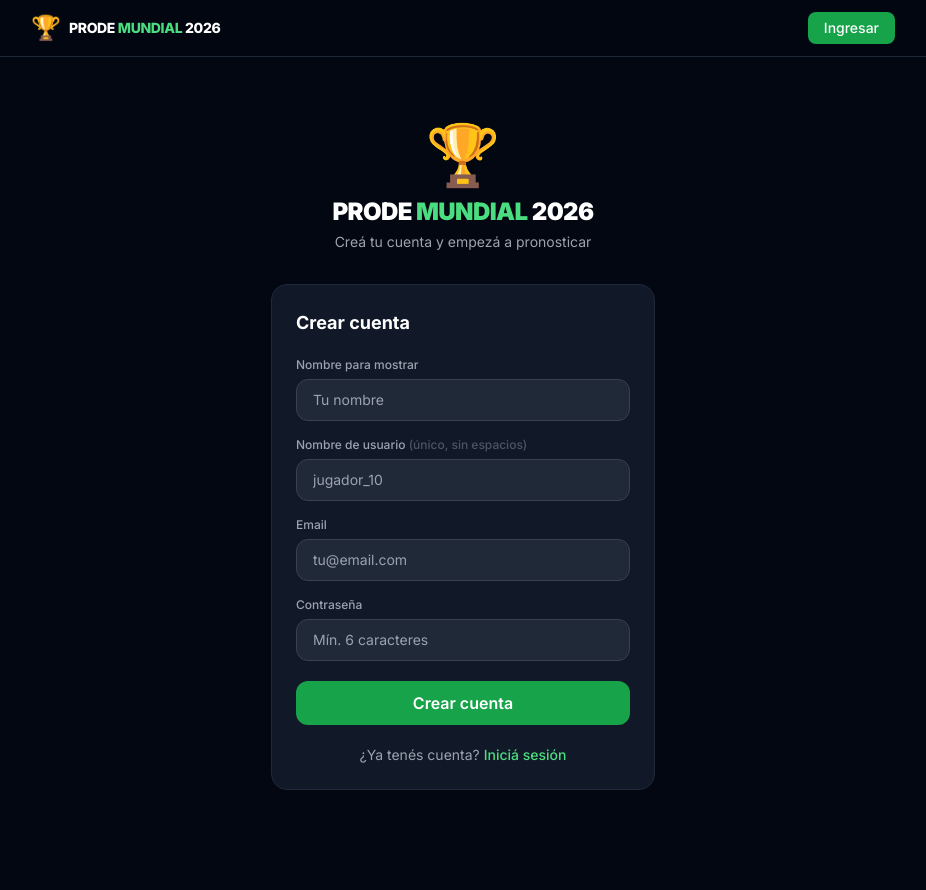
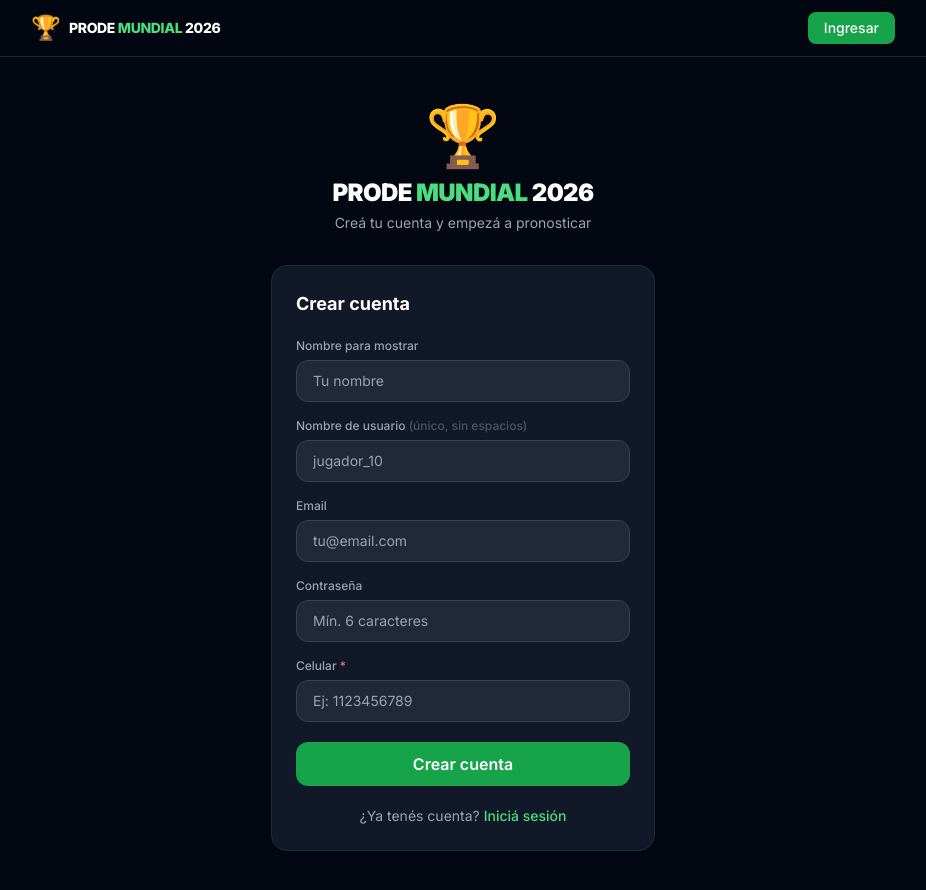
Before and after one commit to franciscollorente69-dotcom/Prode-Mundial, a React (Vite) app: page /register in a window 1280 px wide. Shown: the top 890 px of the page, without its empty margins (177-1103 px from the left). Before the commit the page ends 857 px from the top, so only its background shows below. Built offline with nearby package versions, Linux system fonts and the light colour scheme; no server answers.

Commit message:
celular obligatorio en registro

```diff
--- a/src/firebase/auth.js
+++ b/src/firebase/auth.js
@@ -7,7 +7,7 @@ import {
 import { doc, setDoc, getDoc, serverTimestamp } from 'firebase/firestore'
 import { auth, db } from './config'
 
-export const registerUser = async (email, password, username, displayName) => {
+export const registerUser = async (email, password, username, displayName, phone = '') => {
   const usernameDoc = await getDoc(doc(db, 'usernames', username.toLowerCase()))
   if (usernameDoc.exists()) {
     throw new Error('El nombre de usuario ya está en uso')
@@ -21,6 +21,7 @@ export const registerUser = async (email, password, username, displayName) => {
     email,
     username: username.toLowerCase(),
     displayName,
+    phone,
     isAdmin: false,
     approved: false,
     totalPoints: 0,
--- a/src/pages/AdminPage.jsx
+++ b/src/pages/AdminPage.jsx
@@ -578,6 +578,7 @@ export default function AdminPage() {
                     <th className="px-3 py-2 font-semibold">Nombre</th>
                     <th className="px-3 py-2 font-semibold">Usuario</th>
                     <th className="px-3 py-2 font-semibold hidden sm:table-cell">Email</th>
+                    <th className="px-3 py-2 font-semibold hidden md:table-cell">Celular</th>
                     <th className="px-3 py-2 font-semibold text-right">Pts</th>
                     <th className="px-3 py-2 font-semibold text-center">Admin</th>
                     <th className="px-3 py-2 font-semibold text-center">Estado</th>
@@ -593,6 +594,9 @@ export default function AdminPage() {
                       <td className="px-3 py-2.5 text-gray-400">@{u.username || '—'}</td>
                       <td className="px-3 py-2.5 text-gray-400 truncate max-w-[160px] hidden sm:table-cell">
                         {u.email || '—'}
+                      </td>
+                      <td className="px-3 py-2.5 text-gray-400 hidden md:table-cell">
+                        {u.phone || '—'}
                       </td>
                       <td className="px-3 py-2.5 text-green-400 font-bold text-right">
                         {u.totalPoints ?? 0}
--- a/src/pages/RegisterPage.jsx
+++ b/src/pages/RegisterPage.jsx
@@ -4,7 +4,7 @@ import { registerUser } from '../firebase/auth'
 import { logoutUser } from '../firebase/auth'
 
 export default function RegisterPage() {
-  const [form, setForm] = useState({ email: '', password: '', username: '', displayName: '' })
+  const [form, setForm] = useState({ email: '', password: '', username: '', displayName: '', phone: '' })
   const [error, setError] = useState('')
   const [loading, setLoading] = useState(false)
   const [registered, setRegistered] = useState(false)
@@ -22,9 +22,13 @@ export default function RegisterPage() {
       setError('El usuario debe tener entre 3 y 20 caracteres (letras, números, _).')
       return
     }
+    if (!form.phone.trim()) {
+      setError('El celular es obligatorio.')
+      return
+    }
     setLoading(true)
     try {
-      await registerUser(form.email, form.password, form.username, form.displayName || form.username)
+      await registerUser(form.email, form.password, form.username, form.displayName || form.username, form.phone.trim())
       setRegistered(true)
     } catch (err) {
       const msgs = {
@@ -128,6 +132,19 @@ export default function RegisterPage() {
                 placeholder="Mín. 6 caracteres"
               />
             </div>
+            <div>
+              <label className="block text-xs font-medium text-gray-400 mb-1.5">
+                Celular <span className="text-red-400">*</span>
+              </label>
+              <input
+                type="tel"
+                value={form.phone}
+                onChange={set('phone')}
+                required
+                className="w-full bg-gray-800 border border-gray-700 rounded-xl px-4 py-2.5 text-white text-sm focus:outline-none focus:border-green-500 transition-colors"
+                placeholder="Ej: 1123456789"
+              />
+            </div>
             <button
               type="submit"
               disabled={loading}
```
